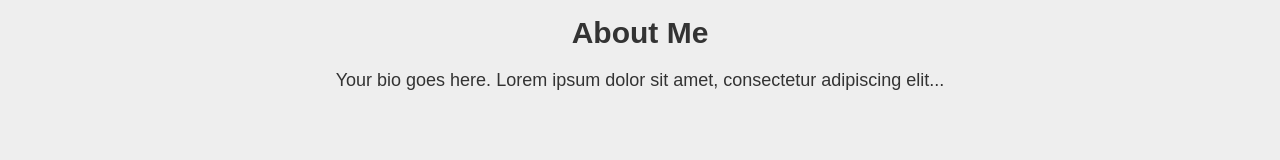
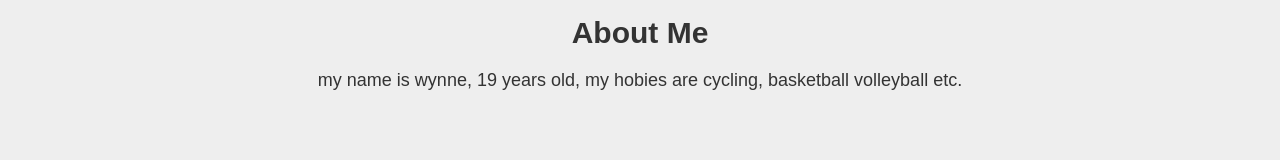
Before and after one commit to whynnne/portfolio, a plain HTML site: page index.html in a window 1280 px wide. Shown: the part 526-686 px from the top of the page. Drawn offline with Linux system fonts and the light colour scheme.

Commit message:
modify about me

```diff
--- a/index.html
+++ b/index.html
@@ -26,7 +26,7 @@
 
     <section id="about" class="about">
         <h2>About Me</h2>
-        <p>Your bio goes here. Lorem ipsum dolor sit amet, consectetur adipiscing elit...</p>
+        <p>my name is wynne, 19 years old, my hobies are cycling, basketball volleyball etc.</p>
     </section>
 
     <section id="portfolio" class="portfolio">
```
